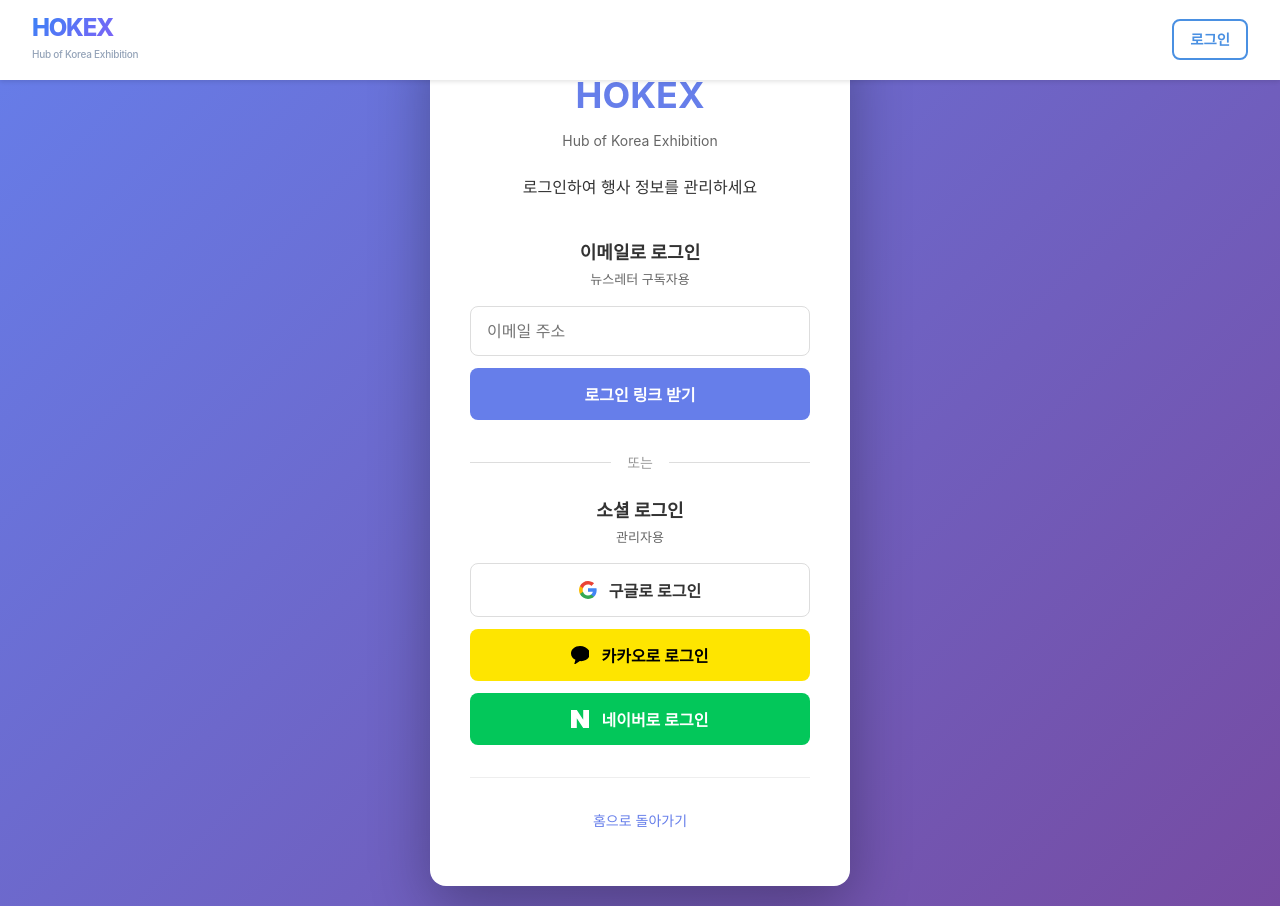
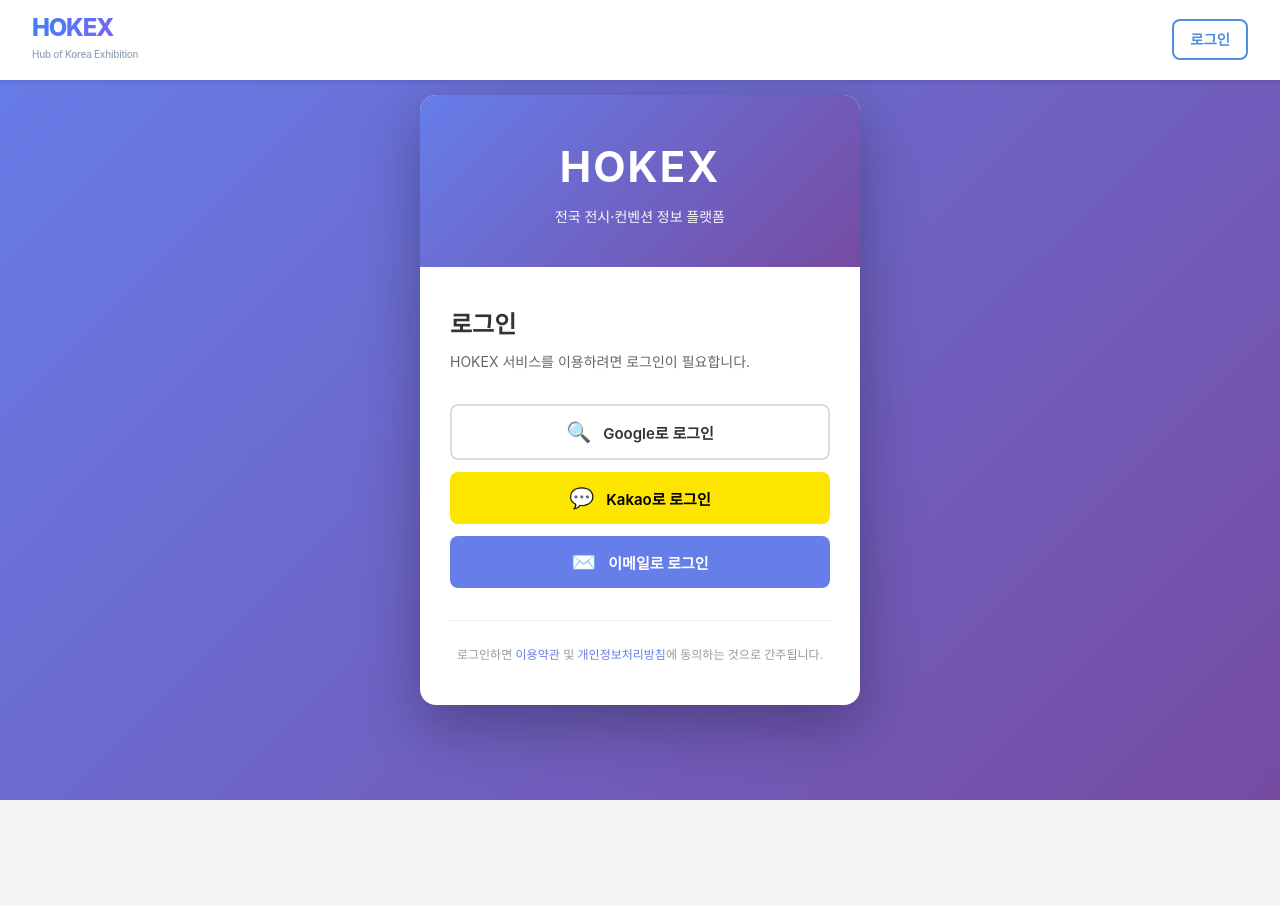
Before and after one commit to barmasulsa/hokex-front, a React (Vite) app: page /login in a window 1280 px wide. After the commit the page ends 800 px from the top, so only its background shows below. Built offline with nearby package versions, Linux system fonts and the light colour scheme.

Commit message:
feat: 로그인 필수 기능 구현 - 홈페이지 접근 시 로그인 요구

```diff
--- a/src/pages/HomePage.tsx
+++ b/src/pages/HomePage.tsx
@@ -1,4 +1,5 @@
 import { useState, useEffect } from 'react';
+import { useNavigate } from 'react-router-dom';
 import { EventCard } from '../components/EventCard';
 import { FilterBar } from '../components/FilterBar';
 import { fetchEvents } from '../services/eventService';
@@ -30,9 +31,17 @@
 ];
 
 export function HomePage() {
-  const { isAdmin, userProfile, toggleAdminMode } = useAuth();
+  const { user, loading: authLoading, isAdmin, userProfile, toggleAdminMode } = useAuth();
+  const navigate = useNavigate();
   const [events, setEvents] = useState<EventRecord[]>([]);
   const [loading, setLoading] = useState(true);
+
+  // 로그인 체크 - 로그인하지 않은 사용자는 로그인 페이지로 리다이렉트
+  useEffect(() => {
+    if (!authLoading && !user) {
+      navigate('/login');
+    }
+  }, [user, authLoading, navigate]);
 
   // sessionStorage에서 필터 상태 복원
   const getInitialFilterState = () => {
@@ -203,6 +212,11 @@
       setSelectedIndustries([...selectedIndustries, industry]);
     }
   };
+
+  // 인증 로딩 중이거나 사용자가 없으면 아무것도 렌더링하지 않음
+  if (authLoading || !user) {
+    return null;
+  }
 
   return (
     <>
--- a/src/pages/LoginPage.tsx
+++ b/src/pages/LoginPage.tsx
@@ -1,175 +1,83 @@
-import { useState } from 'react';
+import { useEffect } from 'react';
 import { useNavigate } from 'react-router-dom';
 import { useAuth } from '../contexts/AuthContext';
-import './LoginPage.css';
+import '../styles/LoginPage.css';
 
 export function LoginPage() {
+  const { user, loading, signInWithGoogle, signInWithKakao, signInWithMagicLink } = useAuth();
   const navigate = useNavigate();
-  const { signInWithGoogle, signInWithKakao, signInWithNaver, signInWithMagicLink } = useAuth();
-  const [loading, setLoading] = useState(false);
-  const [error, setError] = useState<string | null>(null);
-  const [email, setEmail] = useState('');
-  const [magicLinkSent, setMagicLinkSent] = useState(false);
 
-  const handleGoogleLogin = async () => {
+  useEffect(() => {
+    if (!loading && user) {
+      navigate('/');
+    }
+  }, [user, loading, navigate]);
+
+  const handleMagicLink = async () => {
+    const email = prompt('이메일 주소를 입력하세요:');
+    if (email) {
       try {
-      setLoading(true);
-      setError(null);
-      await signInWithGoogle();
-    } catch (err) {
-      console.error('Google login error:', err);
-      setError('구글 로그인에 실패했습니다.');
-      setLoading(false);
+        await signInWithMagicLink(email);
+        alert('이메일로 로그인 링크를 전송했습니다. 이메일을 확인해주세요.');
+      } catch (error) {
+        alert('로그인 링크 전송에 실패했습니다.');
+      }
     }
   };
 
-  const handleKakaoLogin = async () => {
-    try {
-      setLoading(true);
-      setError(null);
-      await signInWithKakao();
-    } catch (err) {
-      console.error('Kakao login error:', err);
-      setError('카카오 로그인에 실패했습니다.');
-      setLoading(false);
-    }
-  };
-
-  const handleNaverLogin = async () => {
-    try {
-      setLoading(true);
-      setError(null);
-      await signInWithNaver();
-    } catch (err) {
-      console.error('Naver login error:', err);
-      setError('네이버 로그인에 실패했습니다.');
-      setLoading(false);
-    }
-  };
-
-  const handleMagicLinkLogin = async (e: React.FormEvent) => {
-    e.preventDefault();
-
-    if (!email) {
-      setError('이메일을 입력해주세요.');
-      return;
+  if (loading) {
+    return (
+      <div className="login-container">
+        <div className="login-box">
+          <p>로딩 중...</p>
+        </div>
+      </div>
+    );
   }
 
-    try {
-      setLoading(true);
-      setError(null);
-      await signInWithMagicLink(email);
-      setMagicLinkSent(true);
-    } catch (err) {
-      console.error('Magic link error:', err);
-      setError('로그인 링크 전송에 실패했습니다.');
-      setLoading(false);
-    }
-  };
-
   return (
-    <div className="login-page">
     <div className="login-container">
+      <div className="login-box">
         <div className="login-header">
           <h1>HOKEX</h1>
-          <p className="login-subtitle">Hub of Korea Exhibition</p>
-          <p className="login-description">로그인하여 행사 정보를 관리하세요</p>
+          <p>전국 전시·컨벤션 정보 플랫폼</p>
         </div>
 
-        {error && (
-          <div className="login-error">
-            {error}
-          </div>
-        )}
-
-        {magicLinkSent && (
-          <div className="login-success">
-            <p>✉️ 로그인 링크를 이메일로 전송했습니다!</p>
-            <p className="login-success-detail">
-              {email}로 전송된 링크를 클릭하여 로그인하세요.
+        <div className="login-content">
+          <h2>로그인</h2>
+          <p className="login-description">
+            HOKEX 서비스를 이용하려면 로그인이 필요합니다.
           </p>
-          </div>
-        )}
-
-        <div className="login-section">
-          <h2 className="login-section-title">이메일로 로그인</h2>
-          <p className="login-section-description">뉴스레터 구독자용</p>
-
-          <form onSubmit={handleMagicLinkLogin} className="magic-link-form">
-            <input
-              type="email"
-              placeholder="이메일 주소"
-              value={email}
-              onChange={(e) => setEmail(e.target.value)}
-              disabled={loading || magicLinkSent}
-              className="email-input"
-              required
-            />
-            <button
-              type="submit"
-              className="login-btn magic-link-btn"
-              disabled={loading || magicLinkSent}
-            >
-              {magicLinkSent ? '✓ 전송 완료' : '로그인 링크 받기'}
-            </button>
-          </form>
-        </div>
-
-        <div className="login-divider">
-          <span>또는</span>
-        </div>
-
-        <div className="login-section">
-          <h2 className="login-section-title">소셜 로그인</h2>
-          <p className="login-section-description">관리자용</p>
 
           <div className="login-buttons">
             <button
               className="login-btn google-btn"
-            onClick={handleGoogleLogin}
-            disabled={loading}
+              onClick={signInWithGoogle}
             >
-            <svg width="18" height="18" viewBox="0 0 18 18" fill="none" xmlns="http://www.w3.org/2000/svg">
-              <path d="M17.64 9.2c0-.637-.057-1.251-.164-1.84H9v3.481h4.844c-.209 1.125-.843 2.078-1.796 2.717v2.258h2.908c1.702-1.567 2.684-3.874 2.684-6.615z" fill="#4285F4"/>
-              <path d="M9.003 18c2.43 0 4.467-.806 5.956-2.18L12.05 13.56c-.806.54-1.836.86-3.047.86-2.344 0-4.328-1.584-5.036-3.711H.96v2.332C2.44 15.983 5.485 18 9.003 18z" fill="#34A853"/>
-              <path d="M3.964 10.712c-.18-.54-.282-1.117-.282-1.71 0-.593.102-1.17.282-1.71V4.96H.957C.347 6.175 0 7.55 0 9.002c0 1.452.348 2.827.957 4.042l3.007-2.332z" fill="#FBBC05"/>
-              <path d="M9.003 3.58c1.321 0 2.508.454 3.44 1.345l2.582-2.58C13.464.891 11.426 0 9.003 0 5.485 0 2.44 2.017.96 4.958L3.967 7.29c.708-2.127 2.692-3.71 5.036-3.71z" fill="#EA4335"/>
-            </svg>
-            <span>구글로 로그인</span>
+              <span className="btn-icon">🔍</span>
+              Google로 로그인
             </button>
 
             <button
               className="login-btn kakao-btn"
-            onClick={handleKakaoLogin}
-            disabled={loading}
+              onClick={signInWithKakao}
             >
-            <svg width="18" height="18" viewBox="0 0 18 18" fill="none" xmlns="http://www.w3.org/2000/svg">
-              <path d="M9 0C4.029 0 0 3.36 0 7.5c0 2.661 1.77 4.992 4.44 6.33l-1.14 4.17c-.09.33.24.6.54.42l5.01-3.33c.39.03.78.06 1.17.06 4.971 0 9-3.36 9-7.5S13.971 0 9 0z" fill="#000000"/>
-            </svg>
-            <span>카카오로 로그인</span>
+              <span className="btn-icon">💬</span>
+              Kakao로 로그인
             </button>
 
             <button
-            className="login-btn naver-btn"
-            onClick={handleNaverLogin}
-            disabled={loading}
+              className="login-btn email-btn"
+              onClick={handleMagicLink}
             >
-            <svg width="18" height="18" viewBox="0 0 18 18" fill="none" xmlns="http://www.w3.org/2000/svg">
-              <path d="M12.214 9.857L5.786 0H0v18h5.786V8.143L12.214 18H18V0h-5.786v9.857z" fill="#FFFFFF"/>
-            </svg>
-            <span>네이버로 로그인</span>
+              <span className="btn-icon">✉️</span>
+              이메일로 로그인
             </button>
-          </div>
           </div>
 
           <div className="login-footer">
-          <button
-            className="back-btn"
-            onClick={() => navigate('/')}
-            disabled={loading}
-          >
-            홈으로 돌아가기
-          </button>
+            <p>로그인하면 <a href="#">이용약관</a> 및 <a href="#">개인정보처리방침</a>에 동의하는 것으로 간주됩니다.</p>
+          </div>
         </div>
       </div>
     </div>
--- /dev/null
+++ b/src/styles/LoginPage.css
@@ -0,0 +1,163 @@
+.login-container {
+  min-height: 100vh;
+  display: flex;
+  align-items: center;
+  justify-content: center;
+  background: linear-gradient(135deg, #667eea 0%, #764ba2 100%);
+  padding: 20px;
+}
+
+.login-box {
+  background: white;
+  border-radius: 16px;
+  box-shadow: 0 20px 60px rgba(0, 0, 0, 0.3);
+  max-width: 440px;
+  width: 100%;
+  overflow: hidden;
+}
+
+.login-header {
+  background: linear-gradient(135deg, #667eea 0%, #764ba2 100%);
+  color: white;
+  padding: 40px 30px;
+  text-align: center;
+}
+
+.login-header h1 {
+  margin: 0;
+  font-size: 42px;
+  font-weight: 700;
+  letter-spacing: 2px;
+}
+
+.login-header p {
+  margin: 8px 0 0 0;
+  font-size: 14px;
+  opacity: 0.95;
+  font-weight: 500;
+}
+
+.login-content {
+  padding: 40px 30px;
+}
+
+.login-content h2 {
+  margin: 0 0 8px 0;
+  font-size: 24px;
+  font-weight: 600;
+  color: #333;
+}
+
+.login-description {
+  margin: 0 0 32px 0;
+  font-size: 14px;
+  color: #666;
+  line-height: 1.5;
+}
+
+.login-buttons {
+  display: flex;
+  flex-direction: column;
+  gap: 12px;
+}
+
+.login-btn {
+  display: flex;
+  align-items: center;
+  justify-content: center;
+  gap: 12px;
+  padding: 14px 20px;
+  border: none;
+  border-radius: 8px;
+  font-size: 15px;
+  font-weight: 600;
+  cursor: pointer;
+  transition: all 0.2s;
+  width: 100%;
+}
+
+.btn-icon {
+  font-size: 20px;
+}
+
+.google-btn {
+  background: #fff;
+  color: #333;
+  border: 2px solid #ddd;
+}
+
+.google-btn:hover {
+  background: #f8f9fa;
+  border-color: #ccc;
+  transform: translateY(-2px);
+  box-shadow: 0 4px 12px rgba(0, 0, 0, 0.1);
+}
+
+.kakao-btn {
+  background: #FEE500;
+  color: #000;
+}
+
+.kakao-btn:hover {
+  background: #fdd835;
+  transform: translateY(-2px);
+  box-shadow: 0 4px 12px rgba(254, 229, 0, 0.3);
+}
+
+.email-btn {
+  background: #667eea;
+  color: white;
+}
+
+.email-btn:hover {
+  background: #5568d3;
+  transform: translateY(-2px);
+  box-shadow: 0 4px 12px rgba(102, 126, 234, 0.3);
+}
+
+.login-footer {
+  margin-top: 32px;
+  padding-top: 24px;
+  border-top: 1px solid #eee;
+  text-align: center;
+}
+
+.login-footer p {
+  margin: 0;
+  font-size: 12px;
+  color: #999;
+  line-height: 1.6;
+}
+
+.login-footer a {
+  color: #667eea;
+  text-decoration: none;
+  font-weight: 500;
+}
+
+.login-footer a:hover {
+  text-decoration: underline;
+}
+
+@media (max-width: 480px) {
+  .login-box {
+    border-radius: 12px;
+  }
+
+  .login-header {
+    padding: 30px 20px;
+  }
+
+  .login-header h1 {
+    font-size: 36px;
+  }
+
+  .login-content {
+    padding: 30px 20px;
+  }
+
+  .login-btn {
+    padding: 12px 16px;
+    font-size: 14px;
+  }
+}
```
Lines whose indentation alone changed are shown as unchanged.
